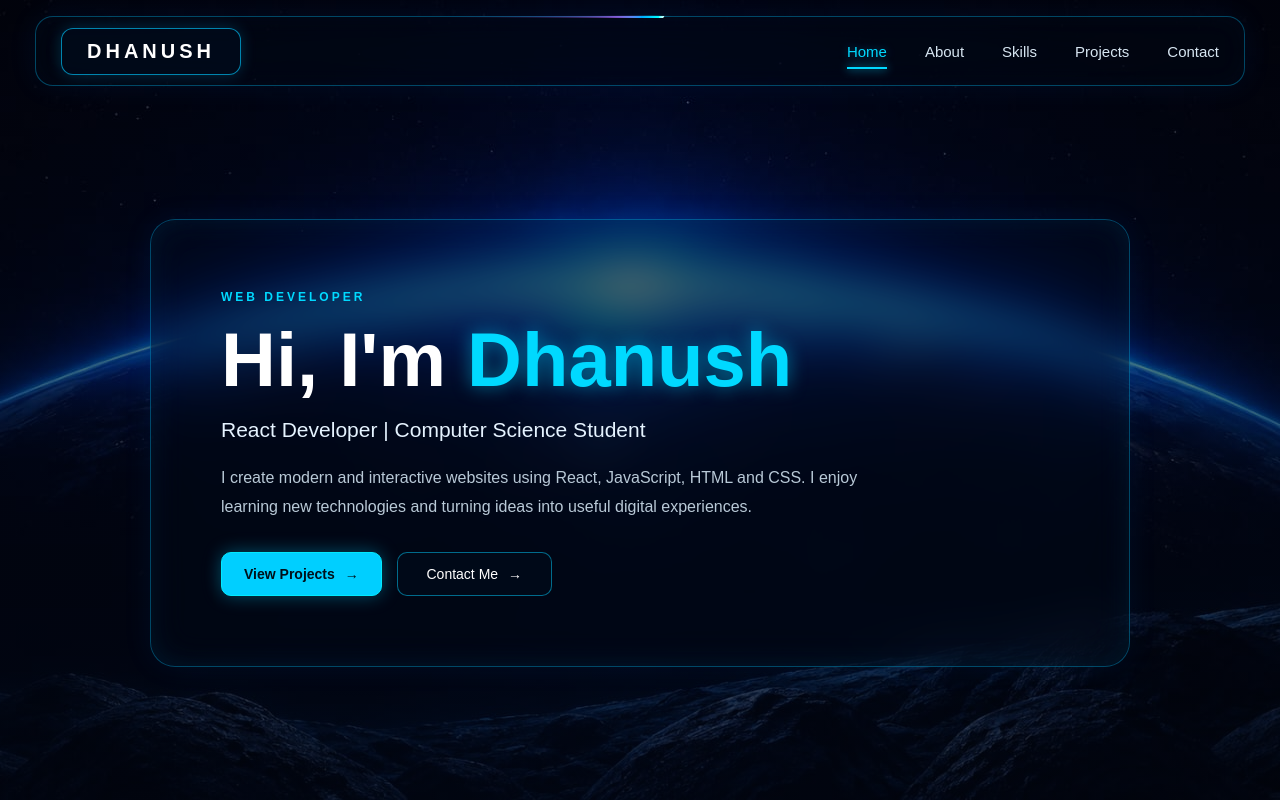
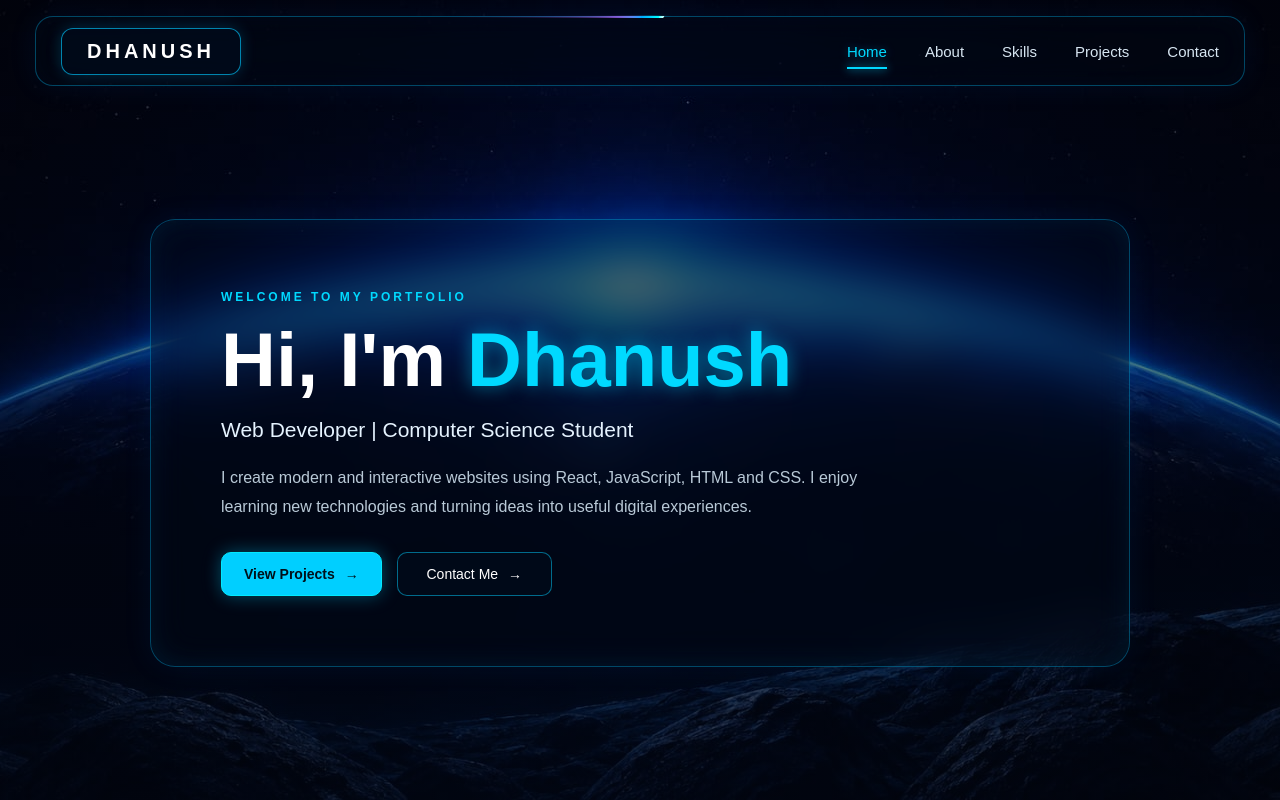
Before and after one commit to dhanushkptcs2024-crypto/my-portfolio, a React app: page / in a window 1280 px wide. Built offline with nearby package versions, Linux system fonts and the light colour scheme; the HTML template or start-up script is replaced by a standard one.

Commit message:
Update Home.jsx

```diff
--- a/src/Pages/Home.jsx
+++ b/src/Pages/Home.jsx
@@ -12,7 +12,7 @@ function Home() {
           <div className="hero-content">
 
             <p className="small-title">
-              WEB DEVELOPER
+              WELCOME TO MY PORTFOLIO
             </p>
 
             <h1>
@@ -20,7 +20,7 @@ function Home() {
             </h1>
 
             <h2>
-              React Developer | Computer Science Student
+              Web Developer | Computer Science Student
             </h2>
 
             <p className="hero-description">
```
